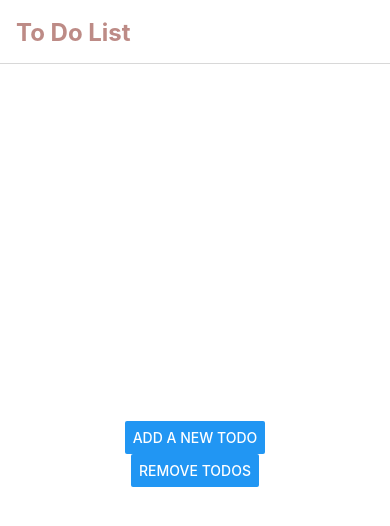
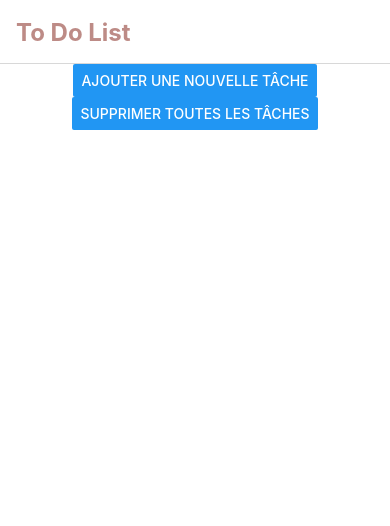
Before and after one commit to leilabnnb/todo_list, a React Native app: screen /Home in a window 390 px wide. Shown: the top 526 px of the page. Built offline with nearby package versions, Linux system fonts and the light colour scheme.

Commit message:
Affichage des taches sur l'ecran d'accueil, toucher la tache pour changer son status supprimer toutes les taches

```diff
--- /dev/null
+++ b/src/components/TaskItem.tsx
@@ -0,0 +1,28 @@
+import React from 'react';
+import {View, Text, TouchableOpacity} from 'react-native';
+
+const TaskItem = ({task, toggleTaskStatus}) => {
+    return(
+        <TouchableOpacity onPress={()=> toggleTaskStatus(task.id)}>
+            <View
+                style={{
+                    padding: 16,
+                    backgroundColor: task.completed ? '#ddd' : '#fff',
+                    marginVertical: 4,
+                    borderRadius: 4,
+                }}
+            >
+                <Text
+                    style={{
+                        textDecorationLine: task.completed ? 'line-through' : 'none',
+                        fontSize: 16,
+                    }}
+                >
+                    {task.title}
+                </Text>
+            </View>
+        </TouchableOpacity>
+    );
+};
+
+export default TaskItem;
--- a/src/screens/HomeScreen.tsx
+++ b/src/screens/HomeScreen.tsx
@@ -1,23 +1,35 @@
-import React from 'react';
-import { View, Text, Button, StyleSheet } from 'react-native';
+import React, {useContext} from 'react';
+import { View, Text, Button, FlatList} from 'react-native';
+import { ToDoContext } from '../contexts/ToDoContext';
+import TaskItem from '../components/TaskItem';
 import {styles} from '../styles/HomeScreenStyles';
 
 
 const HomeScreen = ({navigation}) => {
-  return (
-    <View style={styles.container}>
 
-      <Button
-        title="Add a new TODO"
-        onPress= {()=> navigation.navigate('Add')}
-      />
+    const {tasks, setTasks} = useContext(ToDoContext);
 
-      <Button
-              title="Remove TODOS"
-              onPress= {()=> navigation.navigate('Details')}
-      />
-    </View>
-  );
+    const toggleTaskStatus = (taskId) => {
+        const updatedTasks = tasks.map((task)=> task.id === taskId ? {...task, completed: !task.completed} : task);
+        setTasks(updatedTasks);
+    };
+
+    const removeAllTasks = () =>{
+        setTasks([]);
+    };
+
+    return (
+        <View style = {styles.container}>
+            <Button title="Ajouter une nouvelle tâche" onPress={() => navigation.navigate('Add')}/>
+            <Button title="Supprimer toutes les tâches" onPress={removeAllTasks}/>
+            <FlatList
+                data={tasks}
+                keyExtractor={(item) => item.id.toString()}
+                renderItem={({item}) =>
+                    <TaskItem task={item} toggleTaskStatus={toggleTaskStatus}/>
+                }
+            />
+        </View>
+    );
 };
-
 export default HomeScreen;
```
